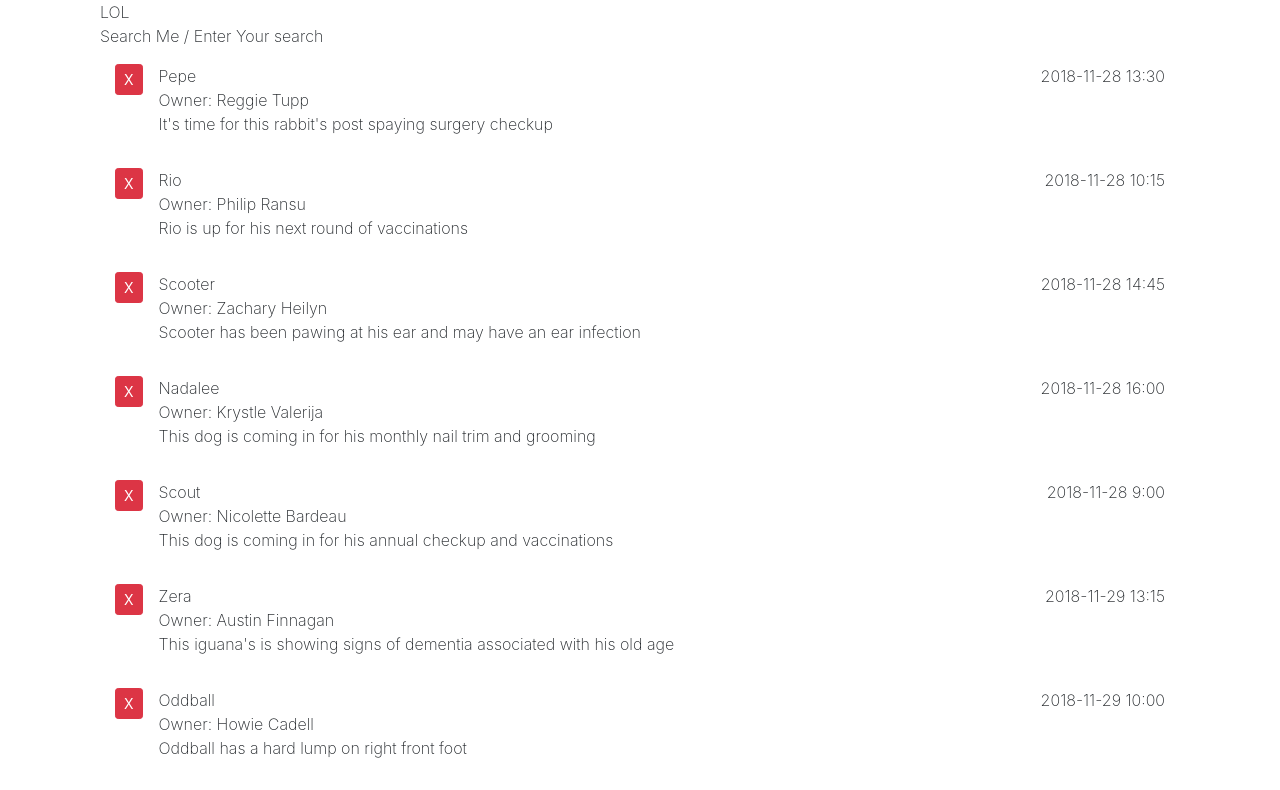
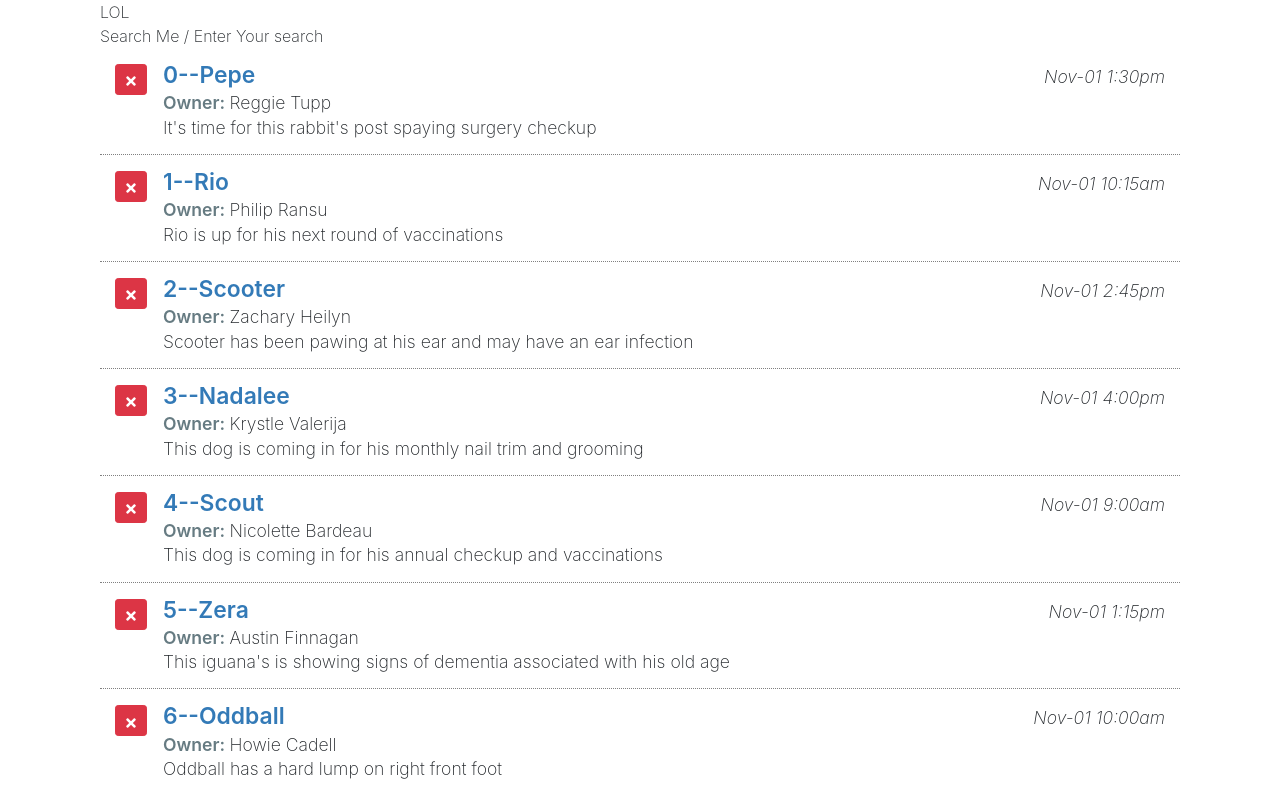
Before and after one commit to howdyAnkit/React_Appointments, a React (Create React App) app: page / in a window 1280 px wide. Shown: the top 790 px of the page. Built offline with nearby package versions, Linux system fonts and the light colour scheme; the HTML template or start-up script is replaced by a standard one.

Commit message:
Deleting a user from List

```diff
--- a/src/components/App.js
+++ b/src/components/App.js
@@ -1,5 +1,5 @@
 import { render } from "@testing-library/react";
-import { result } from "lodash";
+import { last, result, without } from "lodash";
 import React, { Component } from "react";
 import '../css/App.css';
 
@@ -7,13 +7,25 @@
 import ListAppointments from './ListAppointments';
 import SearchAppointments from './SearchAppointments';
 
+
 class App extends Component {
 
   constructor(){
     super();
     this.state = {
-      myAppointments: []
+      myAppointments: [],
+      lastIndex: 0
     };
+    this.deleteAppointment = this.deleteAppointment.bind(this);
+  }
+
+  deleteAppointment(apt){
+    let tempApts = this.state.myAppointments;
+    tempApts = without(tempApts, apt);
+
+    this.setState({
+      myAppointments : tempApts
+    });
   }
 
   componentDidMount(){
@@ -21,12 +33,14 @@
       .then(Response => Response.json())
         .then(result => {
             const apts = result.map(item => {
+              item.aptId = this.state.lastIndex;
+              this.setState({lastIndex : this.state.lastIndex + 1})
               return item;
             })
           this.setState({
             myAppointments : apts
           });
-      })
+        });
   };
 
   render(){
@@ -40,7 +54,7 @@
               <div className="container">
                 <AddAppointment />
                 <SearchAppointments />
-                <ListAppointments appointments={this.state.myAppointments}/>
+                <ListAppointments appointments={this.state.myAppointments} deleteAppointment={this.deleteAppointment}/>
               </div>
             </div>
           </div>
--- a/src/components/ListAppointments.js
+++ b/src/components/ListAppointments.js
@@ -1,19 +1,29 @@
 import React,{Component} from 'react';
+import { FaTimes } from 'react-icons/fa';
+import Moment from 'react-moment';
 
 class ListAppointments extends Component {
     render() {
       return (
         <div className="appointment-list item-list mb-3">
           {this.props.appointments.map(item => (
-            <div className="pet-item col media py-3">
+            <div className="pet-item col media py-3" key={item.aptId}>
               <div className="mr-3">
-                <button className="pet-delete btn btn-sm btn-danger">X</button>
+                <button className="pet-delete btn btn-sm btn-danger" onClick={() => this.props.deleteAppointment(item)}>
+                  <FaTimes />
+                </button>
               </div>
 
               <div className="pet-info media-body">
                 <div className="pet-head d-flex">
-                  <span className="pet-name">{item.petName}</span>
-                  <span className="apt-date ml-auto">{item.aptDate}</span>
+                  <span className="pet-name">{item.aptId}--{item.petName}</span>
+                  <span className="apt-date ml-auto">
+                      <Moment
+                        date={item.aptDate}
+                        parse="YYYY-MM-dd hh:mm"
+                        format="MMM-DD h:mma"
+                      />
+                  </span>
                 </div>
 
                 <div className="owner-name">
--- a/src/css/App.css
+++ b/src/css/App.css
@@ -1,38 +1,45 @@
-.App {
-  text-align: center;
+.add-appointment .card-body {
+  display: none;
 }
 
-.App-logo {
-  height: 40vmin;
-  pointer-events: none;
+.apt-addheading {
+  cursor: pointer;
+  user-select: none;
 }
 
-@media (prefers-reduced-motion: no-preference) {
-  .App-logo {
-    animation: App-logo-spin infinite 20s linear;
-  }
+.appointment-list {
+  font-size: 1.1em;
 }
 
-.App-header {
-  background-color: #282c34;
-  min-height: 100vh;
-  display: flex;
-  flex-direction: column;
-  align-items: center;
-  justify-content: center;
-  font-size: calc(10px + 2vmin);
-  color: white;
+.appointment-list .pet-item {
+  border-bottom: 1px dotted gray;
 }
 
-.App-link {
-  color: #61dafb;
+.appointment-list .pet-item:last-child {
+  border-bottom: none;
 }
 
-@keyframes App-logo-spin {
-  from {
-    transform: rotate(0deg);
-  }
-  to {
-    transform: rotate(360deg);
-  }
+.appointment-list .pet-name {
+  font-weight: 600;
+  color: #337ab7;
+  font-size: 1.3em;
+  line-height: 100%;
 }
+
+.appointment-list .label-item {
+  font-weight: 600;
+  color: #667b82;
+}
+
+.appointment-list .apt-date {
+  font-style: italic;
+}
+
+.appointment-list .apt-notes {
+  line-height: 120%;
+}
+
+.dropdown-item.active,
+.dropdown-item:active {
+  background-color: #a9aeb2;
+}
```
